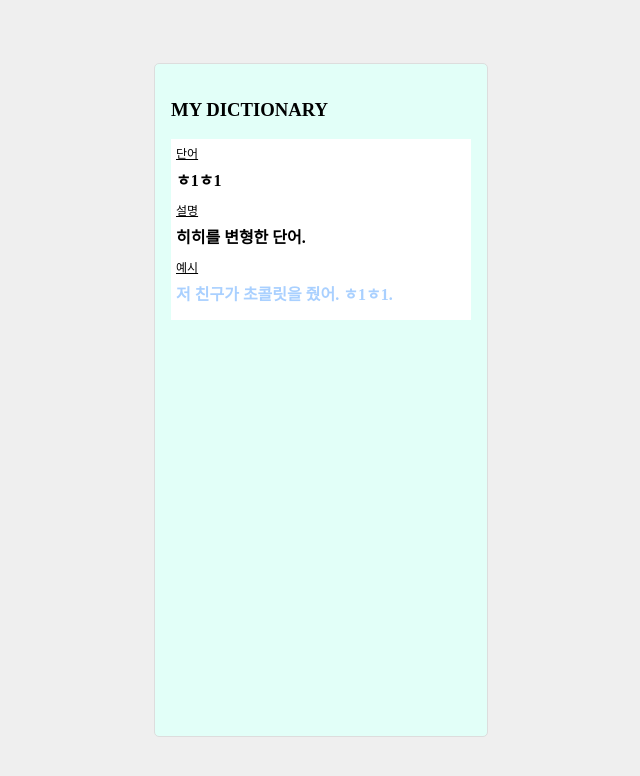
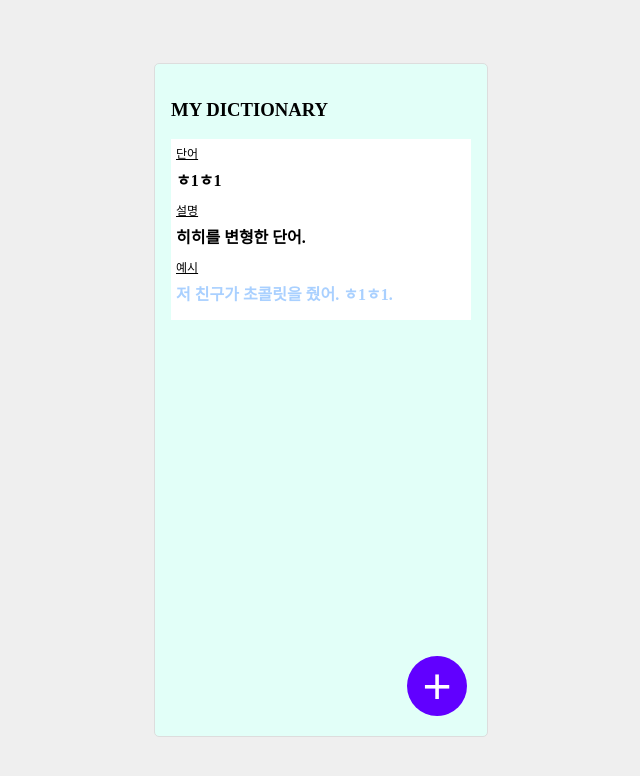
Before and after one commit to mosbisu/my-own-dictionary, a React (Create React App) app: page / in a window 1280 px wide. Shown: the top 776 px of the page, without its empty margins (319-959 px from the left). Built offline with nearby package versions, Linux system fonts and the light colour scheme.

Commit message:
useNavigate

```diff
--- a/src/components/CardEditor.js
+++ b/src/components/CardEditor.js
@@ -1,6 +1,9 @@
+import { useNavigate } from "react-router-dom";
 import styled from "styled-components";
 
 const CardEditor = () => {
+  const navigate = useNavigate();
+
   return (
     <>
       <h3>단어 추가하기</h3>
@@ -22,9 +25,7 @@ const CardEditor = () => {
           <input type="text" />
         </CardInput>
       </CardWrap>
-      <ButtonAdd>
-        <button>추가하기</button>
-      </ButtonAdd>
+      <ButtonAdd onClick={() => navigate(-1)}>추가하기</ButtonAdd>
     </>
   );
 };
@@ -47,14 +48,13 @@ const CardInput = styled.div`
   font-weight: bold;
   border: 1px solid black;
   line-height: 2;
-  & > input {
+  input {
     border: none;
     outline: none;
   }
 `;
 
-const ButtonAdd = styled.div`
-  & > button {
+const ButtonAdd = styled.button`
   padding: 10px;
   margin-top: 20px;
   font-size: 14px;
@@ -62,7 +62,7 @@ const ButtonAdd = styled.div`
   color: white;
   background-color: #6100ff;
   border: none;
-  }
+  cursor: pointer;
 `;
 
 export default CardEditor;
--- a/src/components/CardList.js
+++ b/src/components/CardList.js
@@ -1,12 +1,31 @@
+import { useNavigate } from "react-router-dom";
+import styled from "styled-components";
 import CardItem from "./CardItem";
 
 const CardList = () => {
+  const navigate = useNavigate();
+
   return (
     <>
       <h3>MY DICTIONARY</h3>
       <CardItem />
+      <ButtonAdd onClick={() => navigate("/Add")}>+</ButtonAdd>
     </>
   );
 };
 
+const ButtonAdd = styled.button`
+  color: white;
+  font-size: 50px;
+  background-color: #6100ff;
+  border: none;
+  width: 60px;
+  height: 60px;
+  border-radius: 30px;
+  position: absolute;
+  bottom: 20px;
+  right: 20px;
+  cursor: pointer;
+`;
+
 export default CardList;
--- a/src/pages/Home.js
+++ b/src/pages/Home.js
@@ -33,10 +33,7 @@ const Container = styled.div`
   padding: 16px;
   border: 1px solid #ddd;
   border-radius: 5px;
-  h1 {
-    color: slateblue;
-    text-align: center;
-  }
+  position: relative;
 `;
 
 export default Home;
```
Lines whose indentation alone changed are shown as unchanged.
